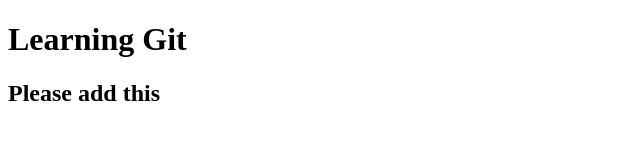
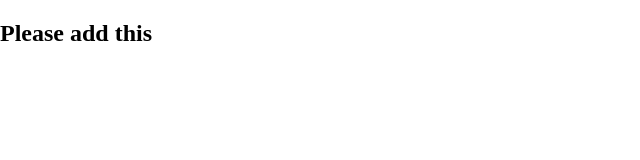
Before and after one commit to MohitSaumya/Git-Learning, a plain HTML site: page index.html in a window 1280 px wide. Shown: the whole page, without its empty margins (0-640 px from the left). Drawn offline with Linux system fonts and the light colour scheme.

Commit message:
link css file and add some basic css

```diff
--- a/index.html
+++ b/index.html
@@ -4,9 +4,10 @@
     <meta charset="UTF-8">
     <meta name="viewport" content="width=device-width, initial-scale=1.0">
     <title>Learning Git</title>
+    <link rel="stylesheet" href="style.css">
 </head>
 <body>
-    <h1>Learning Git</h1>
+
     <h2>Please add this</h2>
 </body>
 </html>
--- a/style.css
+++ b/style.css
@@ -0,0 +1,3 @@
+body{
+    margin: 0;
+}
```
